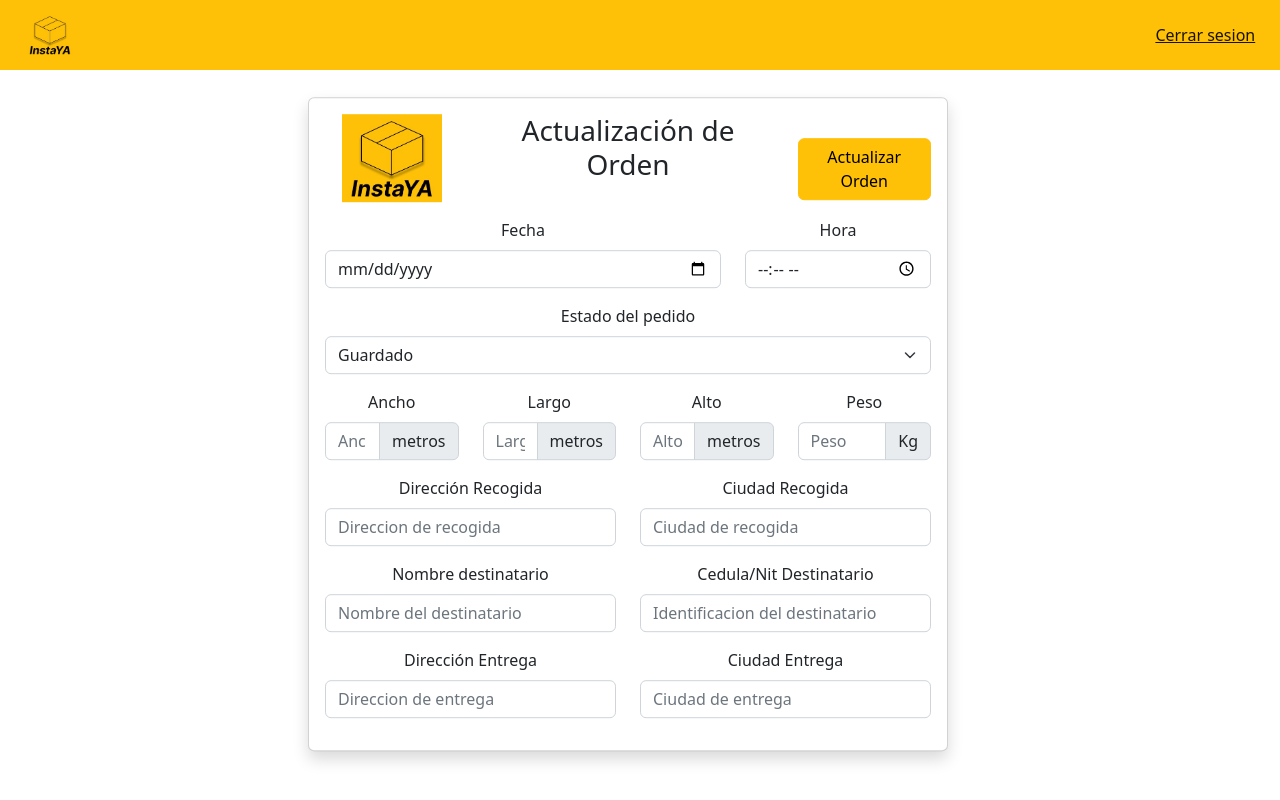
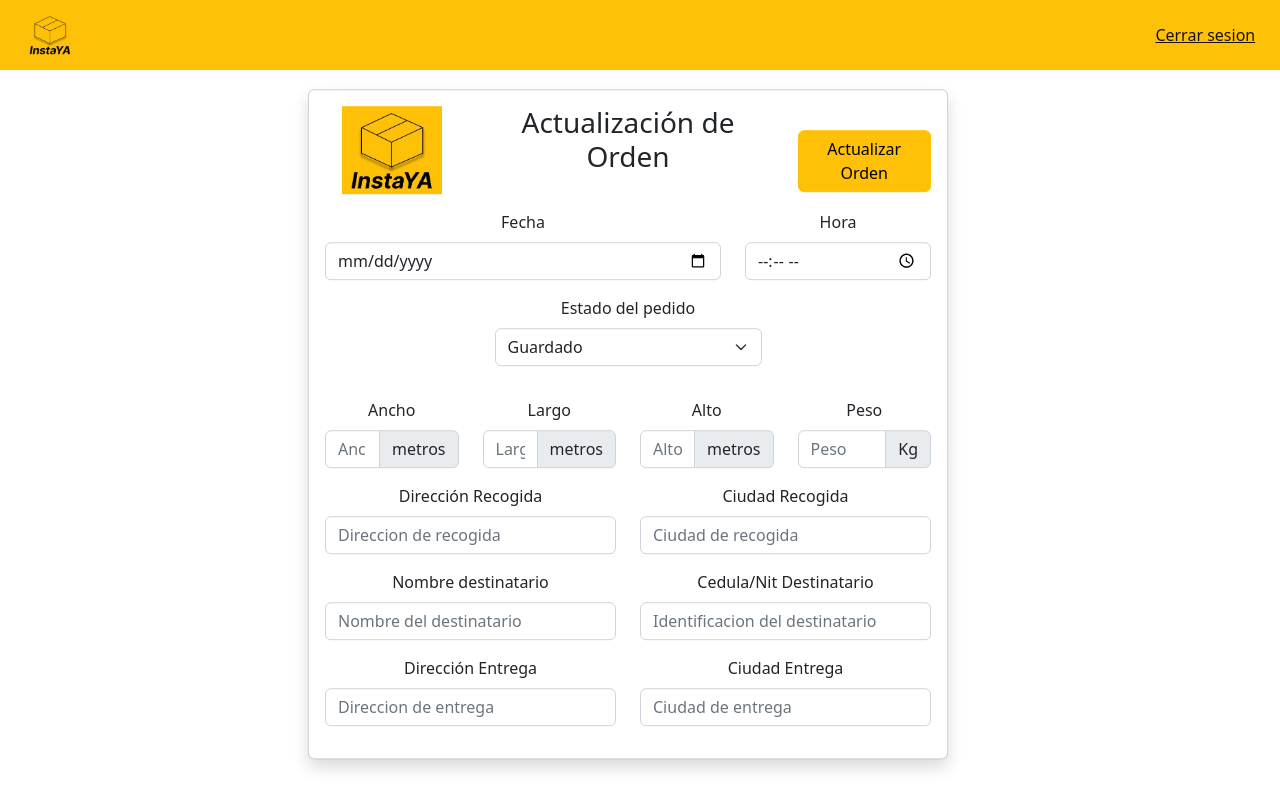
Before and after one commit to StevenUninorte/Proyecto_InstaYA, a React (Vite) app in the folder instaya/: page /actualizar_ordenes in a window 1280 px wide. Built offline with nearby package versions, Linux system fonts and the light colour scheme.

Commit message:
add date and time type form

```diff
--- a/instaya/src/components/ActualizarOrdenes.jsx
+++ b/instaya/src/components/ActualizarOrdenes.jsx
@@ -65,6 +65,11 @@ function ActualizarOrdenes() {
                         </Row>
 
                         <Row className="mb-3">
+                            <Col className='mb-3' md="3">
+
+                            </Col>
+                            <Col className='mb-3'>
+                                <Container>
                                     <Form.Group md="4"  controlId="validationCustom01">
                                     <Form.Label>Estado del pedido</Form.Label>
                                     <Form.Select md="2" aria-label="Default select example">
@@ -73,6 +78,12 @@ function ActualizarOrdenes() {
                                         <option value="Cumplido">Cumplido</option>
                                     </Form.Select>
                                     </Form.Group>
+                                </Container>
+                            </Col>
+                            <Col className='mb-3' md="3">
+
+                            </Col>
+
                         </Row>
 
                         <Row className='mb-3'>
```
Lines whose indentation alone changed are shown as unchanged.
